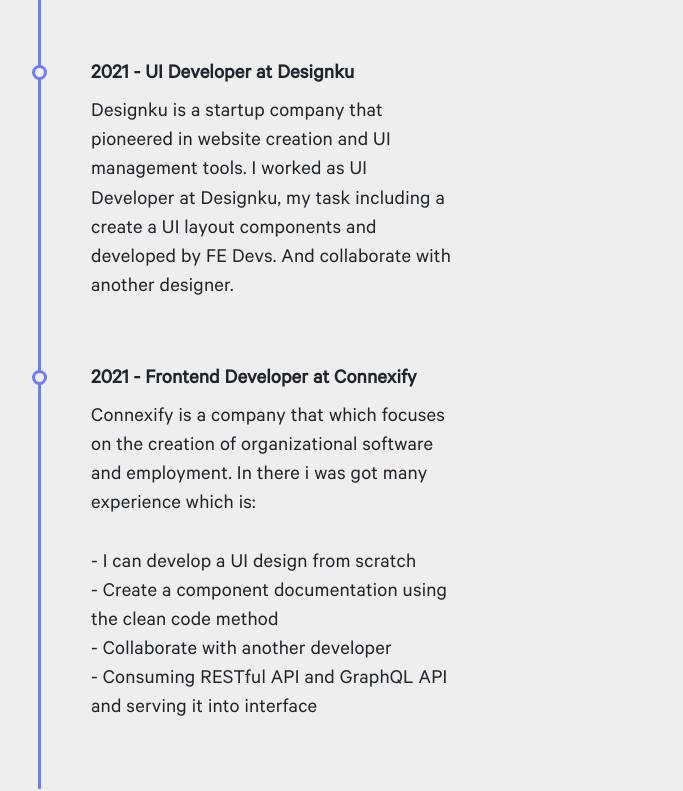
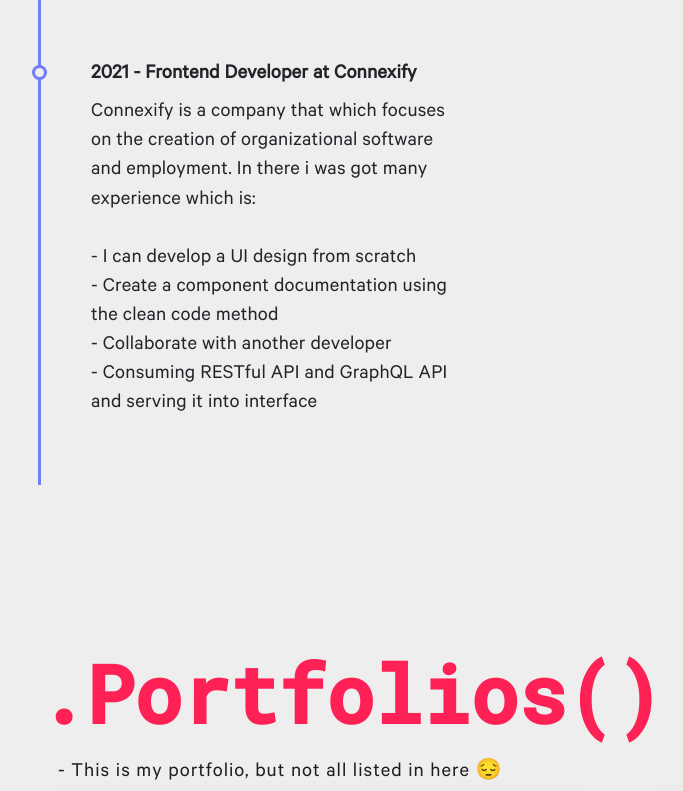
Before and after one commit to rahXephonz/ioofy.github.io, a plain HTML site: page index.html in a window 1280 px wide. Shown: the part 3128-3919 px from the top of the page, without its empty margins (68-751 px from the left). Drawn offline with nearby package versions, Linux system fonts and the light colour scheme.

Commit message:
fix: verbose

```diff
--- a/index.html
+++ b/index.html
@@ -334,16 +334,6 @@
                   </p>
                 </li>
                 <li class="event">
-                  <h3>2021 - UI Developer at Designku</h3>
-                  <p>
-                    Designku is a startup company that pioneered in website
-                    creation and UI management tools. I worked as UI Developer
-                    at Designku, my task including a create a UI layout
-                    components and developed by FE Devs. And collaborate with
-                    another designer.
-                  </p>
-                </li>
-                <li class="event">
                   <h3>2021 - Frontend Developer at Connexify</h3>
                   <p>
                     Connexify is a company that which focuses on the creation of
@@ -530,7 +520,7 @@
             <h3>Flawns</h3>
             <p>
               is a social media app for everyone. Setup with GraphQL endpoint API with Apollo server
-              and in Frontend it developed by React + Nextjs also Apollo Client
+              and in Frontend it developed by React + Nextjs , Apollo Client and Typescript
             </p>
             <p>
               <a href="https://github.com/ioofy/flawns"
@@ -556,7 +546,7 @@
             <h3>Library Online</h3>
             <p>
               is a tools for library management using CRUD methods. Setup with Nestjs as backend server
-              and in Frontend it developed by React, Redux + RTK, and React Query
+              and in Frontend it developed by React, Redux + RTK, React Query, and Typescript
             </p>
             <p>
               <a href="https://github.com/ioofy/RTKQuery"
```
